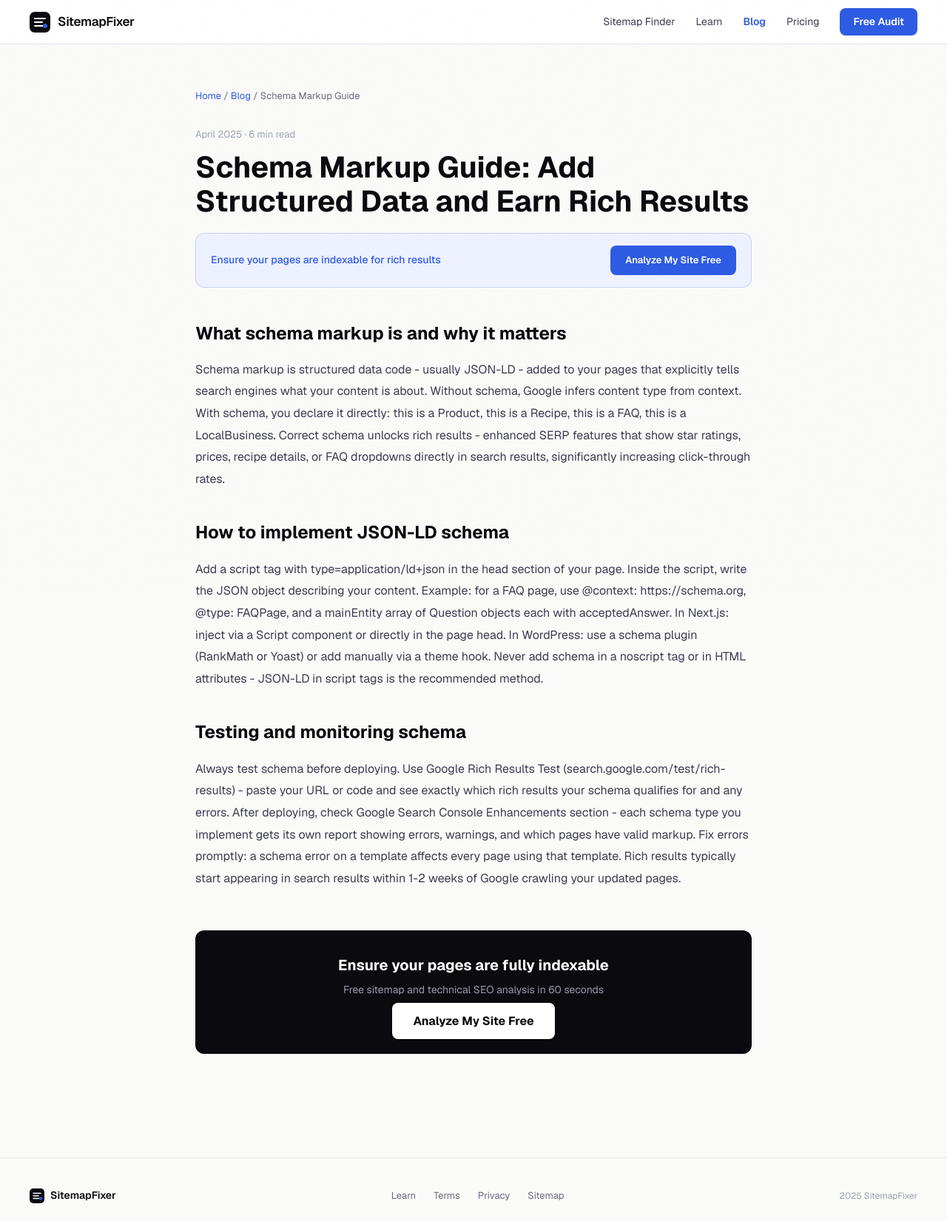
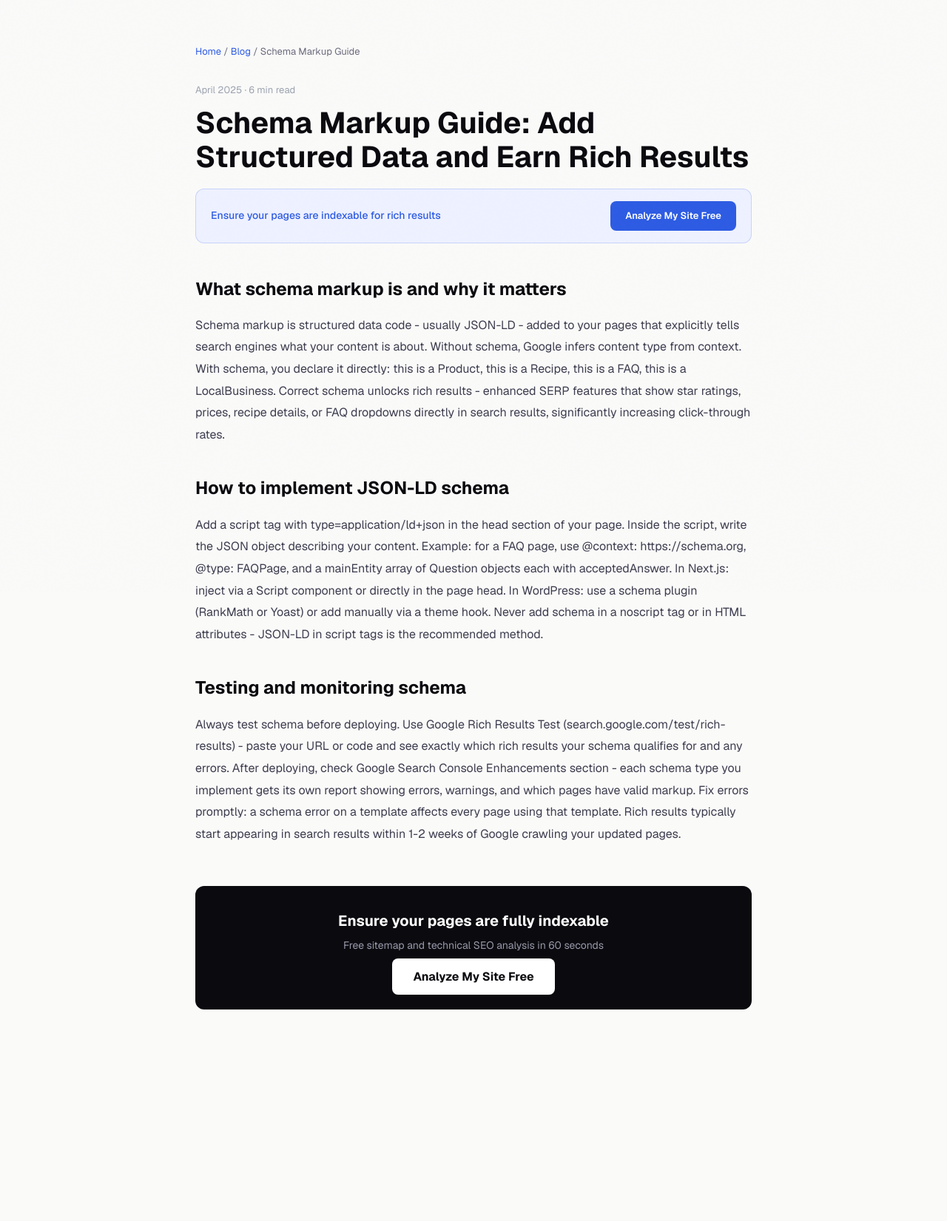
Before and after one commit to Watermelon-Coctail-Bar/sitemap-fixer, a Next.js app: page /blog/schema-markup-guide in a window 1280 px wide. Shown: the whole page at 74% size. After the commit the page ends 1425 px from the top, so only its background shows below. Built offline with nearby package versions, Linux system fonts and the light colour scheme.

Commit message:
Update layout.tsx

```diff
--- a/src/app/blog/layout.tsx
+++ b/src/app/blog/layout.tsx
@@ -1,50 +1,20 @@
-import { headers } from 'next/headers';
-
-const breadcrumbSchema = (path: string) => ({
+const breadcrumbSchema = {
   '@context': 'https://schema.org',
   '@type': 'BreadcrumbList',
   itemListElement: [
     { '@type': 'ListItem', position: 1, name: 'Home', item: 'https://sitemapfixer.com' },
     { '@type': 'ListItem', position: 2, name: 'Blog', item: 'https://sitemapfixer.com/blog' },
   ],
-});
+};
 
 export default function BlogLayout({ children }: { children: React.ReactNode }) {
   return (
     <>
       <script
         type="application/ld+json"
-        dangerouslySetInnerHTML={{ __html: JSON.stringify(breadcrumbSchema('')) }}
+        dangerouslySetInnerHTML={{ __html: JSON.stringify(breadcrumbSchema) }}
       />
-      <nav style={{ borderBottom: '1px solid #e4e4ed', background: 'white', padding: '0 40px', display: 'flex', alignItems: 'center', justifyContent: 'space-between', height: 60, position: 'sticky', top: 0, zIndex: 100 }}>
-        <a href="/" style={{ display: 'flex', alignItems: 'center', gap: 10, textDecoration: 'none' }}>
-          <svg width="28" height="28" viewBox="0 0 28 28" fill="none"><rect width="28" height="28" rx="7" fill="#0a0a0f"/><path d="M7 9h14M7 14h10M7 19h12" stroke="white" strokeWidth="2" strokeLinecap="round"/><circle cx="21" cy="19" r="3" fill="#2d5be3"/></svg>
-          <span style={{ fontWeight: 600, fontSize: 17, color: '#0a0a0f', letterSpacing: '-0.02em' }}>SitemapFixer</span>
-        </a>
-        <div style={{ display: 'flex', alignItems: 'center', gap: 28 }}>
-          <a href="/" style={{ fontSize: 14, color: '#3d3d4f', textDecoration: 'none' }}>Sitemap Finder</a>
-          <a href="/learn" style={{ fontSize: 14, color: '#3d3d4f', textDecoration: 'none' }}>Learn</a>
-          <a href="/blog" style={{ fontSize: 14, color: '#2d5be3', fontWeight: 600, textDecoration: 'none' }}>Blog</a>
-          <a href="/pricing" style={{ fontSize: 14, color: '#3d3d4f', textDecoration: 'none' }}>Pricing</a>
-          <a href="/" style={{ background: '#2d5be3', color: 'white', padding: '8px 18px', borderRadius: 8, fontSize: 14, fontWeight: 600, textDecoration: 'none' }}>Free Audit</a>
-        </div>
-      </nav>
-      <main>{children}</main>
-      <footer style={{ borderTop: '1px solid #e4e4ed', background: '#fafaf9', marginTop: 80, padding: '40px 40px 24px' }}>
-        <div style={{ maxWidth: 1200, margin: '0 auto', display: 'flex', justifyContent: 'space-between', alignItems: 'center' }}>
-          <div style={{ display: 'flex', alignItems: 'center', gap: 8 }}>
-            <svg width="20" height="20" viewBox="0 0 28 28" fill="none"><rect width="28" height="28" rx="7" fill="#0a0a0f"/><path d="M7 9h14M7 14h10M7 19h12" stroke="white" strokeWidth="2" strokeLinecap="round"/><circle cx="21" cy="19" r="3" fill="#2d5be3"/></svg>
-            <span style={{ fontWeight: 600, fontSize: 14, color: '#0a0a0f' }}>SitemapFixer</span>
-          </div>
-          <div style={{ display: 'flex', gap: 24 }}>
-            <a href="/learn" style={{ fontSize: 13, color: '#6b6b7d', textDecoration: 'none' }}>Learn</a>
-            <a href="/terms" style={{ fontSize: 13, color: '#6b6b7d', textDecoration: 'none' }}>Terms</a>
-            <a href="/privacy" style={{ fontSize: 13, color: '#6b6b7d', textDecoration: 'none' }}>Privacy</a>
-            <a href="/sitemap.xml" style={{ fontSize: 13, color: '#6b6b7d', textDecoration: 'none' }}>Sitemap</a>
-          </div>
-          <span style={{ fontSize: 12, color: '#9ca3af' }}>2025 SitemapFixer</span>
-        </div>
-      </footer>
+      {children}
     </>
   );
 }
```
